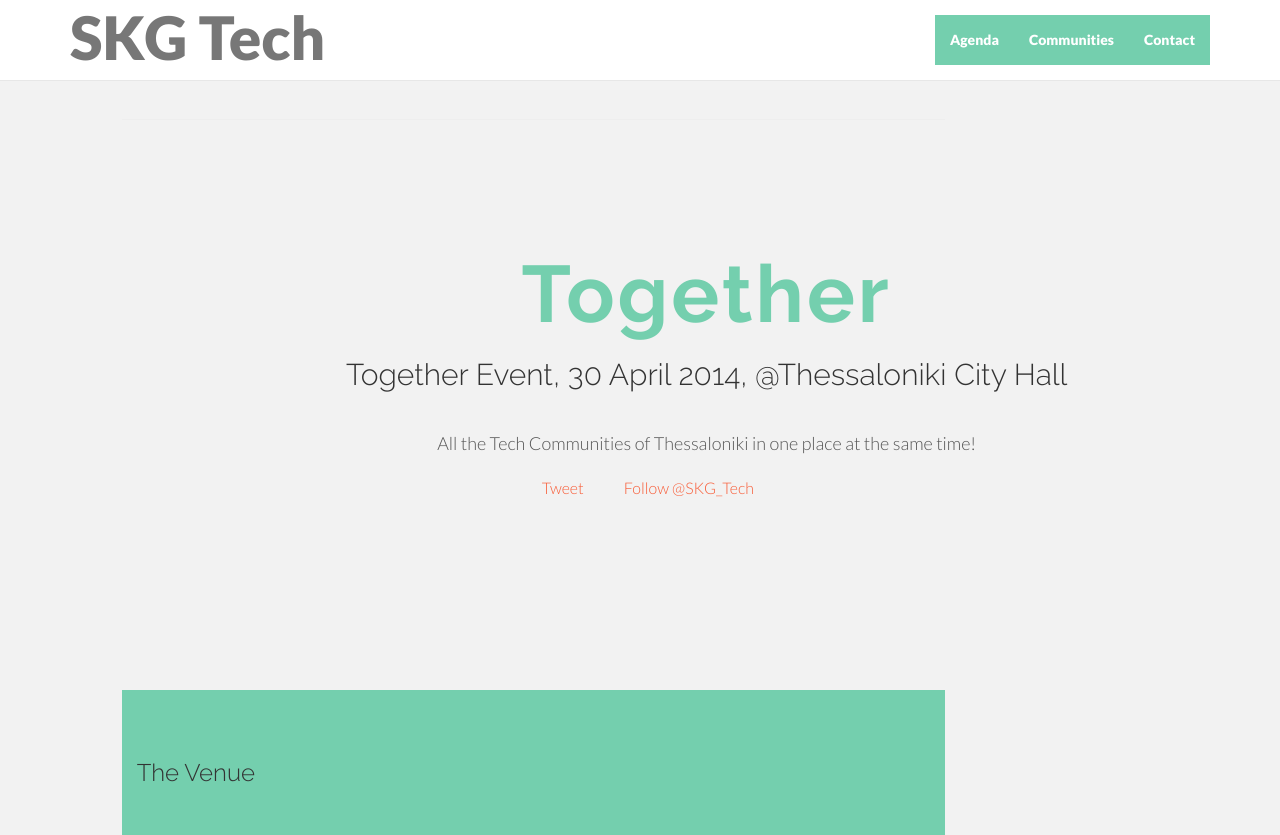
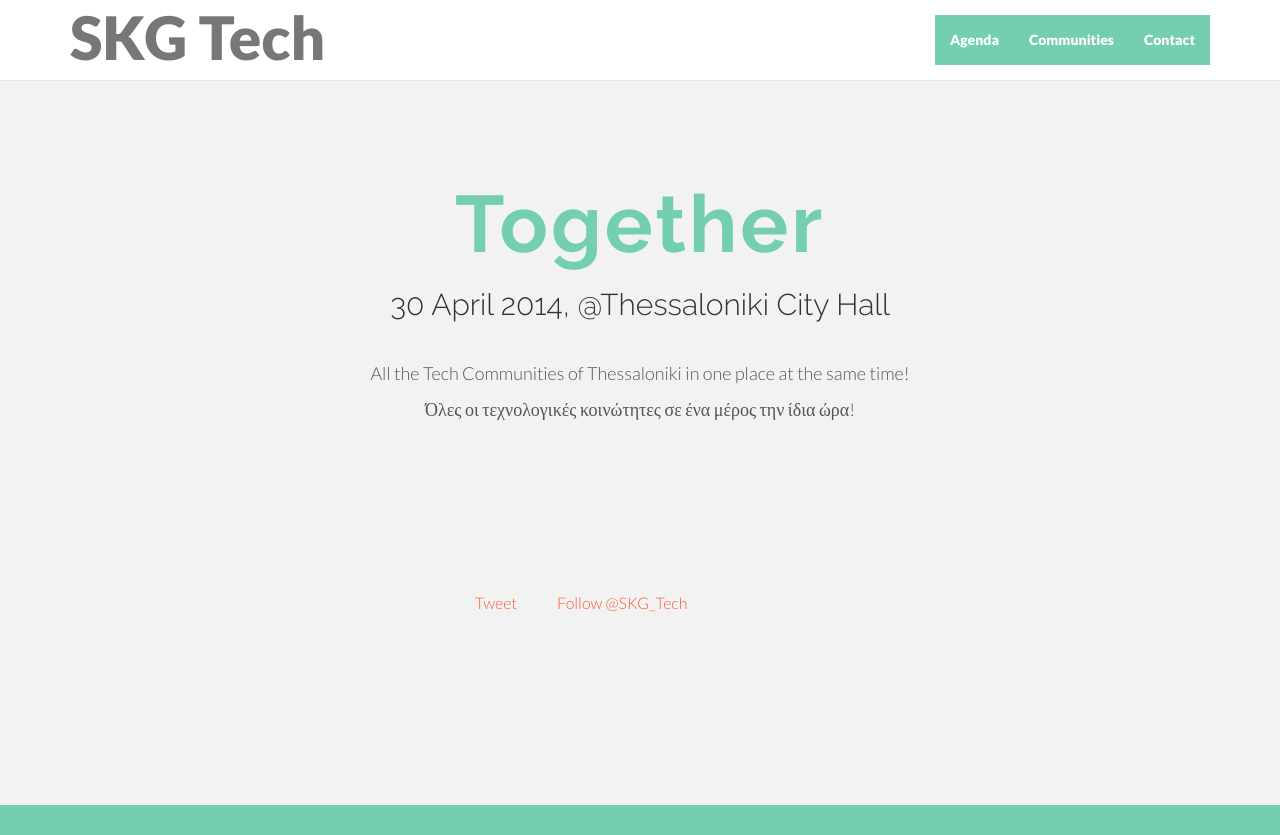
Before and after one commit to skgtech/skgtech.github.io, a Jekyll site: the page built from together/index.html, in a window 1280 px wide and 1400 px high. Shown: the top 835 px of the window. Built offline with Jekyll 4.4.1, drawn with Linux system fonts in a browser that asks for light colours; nearby versions of some CDN libraries; Markdown is read by kramdown in place of the engine named in the settings; comment, search, counter and statistics services are not loaded; some of the changed text lies outside the part shown; grey boxes are pictures that could not be loaded.

Commit message:
finish first draft for together event page

```diff
--- a/_includes/themes/twitter/default.html
+++ b/_includes/themes/twitter/default.html
@@ -58,9 +58,9 @@
       <div class="container">
         <div class="row">
           <div class="col-lg-6 pull-left">
-            <p>&copy; {{ site.time | date: '%Y' }} <a href="https://github.com/skgtech/skgtech.github.io/graphs/contributors">{{ site.author.name }}</a></p>
+            <p>&copy; {{ site.time | date: '%Y' }} <a href="https://github.com/skgtech/skgtech.github.io/graphs/contributors">{{ site.author.name }}</a>, source under the <a target="_blank" href="http://opensource.org/licenses/MIT">MIT License</a>.</p>
             <p class="license">
-              Licensed under <a href="http://creativecommons.org/publicdomain/zero/1.0/">Creative Commons CC0</a>
+              The content property of their respective owners, the rest <a target="_blank" href="http://creativecommons.org/publicdomain/zero/1.0/">Creative Commons CC0</a>.
             </p>
           </div>
           <div class="col-lg-4 pull-right">
--- a/_includes/themes/twitter/frontpage.html
+++ b/_includes/themes/twitter/frontpage.html
@@ -1,7 +1,3 @@
 <div class="frontpage">
-  <div class="row-fluid">
-    <div class="col-lg-12">
-      {{ content }}
-    </div>
-  </div>
+  {{ content }}
 </div>
--- a/_includes/themes/twitter/page.html
+++ b/_includes/themes/twitter/page.html
@@ -1,14 +1,3 @@
 <div class="page">
-  <div class="row-fluid">
-    <div class="col-lg-8 col-lg-offset-1">
-      <div class="page-header">
-        <h1>{{ page.title }} {% if page.tagline %} <small>{{ page.tagline }}</small>{% endif %}</h1>
-      </div>
-    </div>
-  </div>
-  <div class="row-fluid">
-    <div class="col-lg-8 col-lg-offset-1">
-      {{ content }}
-    </div>
-  </div>
+  {{ content }}
 </div>
--- /dev/null
+++ b/_layouts/markdown.html
@@ -0,0 +1,5 @@
+---
+layout: default
+---
+{% include JB/setup %}
+{% include themes/twitter/markdown.html %}
--- a/assets/css/main.css
+++ b/assets/css/main.css
@@ -250,3 +250,30 @@ a:after {
 .page p {
   font-size: 18px;
 }
+
+/* Together event */
+
+.rowbar-one p.gr {
+  margin-top: 10px;
+  font-weight: 100;
+}
+
+.tagline {
+  padding-bottom: 150px;
+}
+
+.venue h2 {
+  padding-bottom: 40px;
+}
+
+.venue .panel-title {
+  padding-top: 40px;
+  padding-bottom: 40px;
+  font-size: 26px;
+
+}
+
+.list-group-item-info {
+  color: #31708f;
+  background-color: #d9edf7;
+}
--- a/together/index.html
+++ b/together/index.html
@@ -7,8 +7,9 @@ layout: page
       <div class="row">
         <div class="col-lg-8 col-lg-offset-2 centered">
           <h1>Together</h1>
-          <h2>Together Event, 30 April 2014, @Thessaloniki City Hall</h2>
+          <h2>30 April 2014, @Thessaloniki City Hall</h2>
           <p>All the Tech Communities of Thessaloniki in one place at the same time!</p>
+          <p class="tagline gr">Όλες οι τεχνολογικές κοινώτητες σε ένα μέρος την ίδια ώρα!</p>
         </div>
       </div>
       <div class="row">
@@ -33,16 +34,58 @@ layout: page
 </div>
 <div id="fb-root"></div>
 
-<div class="rowbar-two">
+<div class="rowbar-two venue">
   <div class="container">
     <div class="row">
       <div class="col-lg-10">
-         <h3>The Venue</h3>
-      </div>
-    </div>
-    <div class="row">
-      <div class="col-lg-10">
+        <h2>THE VENUE / ΤΟ ΜΕΡΟΣ</h2>
+        <div class="panel panel-danger">
+          <div class="panel-heading">
+            <h3 class="panel-title">Thessaloniki City Hall / Δημαρχείο Θεσσαλονίκης</h3>
+            <p>Main Events Room / Αίθουσα Εκδηλώσεων</p>
+          </div>
+          <div class="panel-body">
+            <p><a target="_blank" href="http://goo.gl/maps/WTS9e">Leoforos Vasileos Georgiou 1, Thessaloniki, 54640, Greece</a></p>
+            <p><time datetime="2014-04-30 19:00">Wednesday, 30 April 7pm-9pm</time></p>
+            <p><img src="http://maps.googleapis.com/maps/api/staticmap?t=m&ie=UTF8&ll=40.623721,22.954339&spn=0.002818,0.004737&z=15&iwloc=lyrftr:m,16051082708899861943,40.62346,22.95383&output=embed"/>
+
+            <iframe width="625" height="350" frameborder="0" scrolling="no" marginheight="0" marginwidth="0" src="https://maps.google.com/?t=m&amp;ie=UTF8&amp;ll=40.623721,22.954339&amp;spn=0.002818,0.004737&amp;z=15&amp;iwloc=lyrftr:m,16051082708899861943,40.62346,22.95383&amp;output=embed&amp;disableDefaultUI=true"></iframe>
+          </div>
+        </div>
       </div>
     </div>
   </div>
 </div>
+<div class="rowbar-one">
+  <div class="container">
+    <div class="row">
+      <div class="col-lg-10">
+        <h2>THE EVENT / Η ΣΥΓΚΕΝΤΡΩΣΗ</h2>
+        <p>All the tech communities of Thessaloniki in one place at the same time, presenting what they are passionate about in a relaxed and casual way. Let the geek inside you run wild in this pure tech mashup!</p>
+        <p class="gr">Όλες οι τενχολογικές κοινώτητες της Θεσσαλονίκης σε ένα μέρος την ίδια ώρα, παρουσιάζουν τι κάνουν και τι αγαπούν σε ένα χαλαρό και φιλικό κλίμα.</p>
+      </div>
+    </div>
+    <div class="row">
+      <div class="col-lg-5">
+        <ul class="list-group">
+          <li class="list-group-item list-group-item-info">THE COMMUNITIES / ΟΙ ΚΟΙΝΩΤΗΤΕΣ</li>
+          <li class="list-group-item">Ruby Community</li>
+          <li class="list-group-item">Java Community</li>
+          <li class="list-group-item">Javascript Community</li>
+          <li class="list-group-item">Python Community</li>
+          <li class="list-group-item">Open Thessaloniki Community</li>
+          <li class="list-group-item">Linux - OSS Community</li>
+          <li class="list-group-item">Mozilla Community</li>
+          <li class="list-group-item">OpenCoffee</li>
+          <li class="list-group-item">Google Developers Group</li>
+          <li class="list-group-item">Arduino Community</li>
+          <li class="list-group-item">Agile Community</li>
+          <li class="list-group-item">SKGTech Community</li>
+          <li class="list-group-item">Social Media Community</li>
+          <li class="list-group-item">Make DIY Community</li>
+          <li class="list-group-item">iOS Community</li>
+        </ul>
+      </div>
+    </div>
+  </div>
+</div>
```
Also changed, not shown: _includes/themes/twitter/markdown.html (added, +14 -0 lines).
